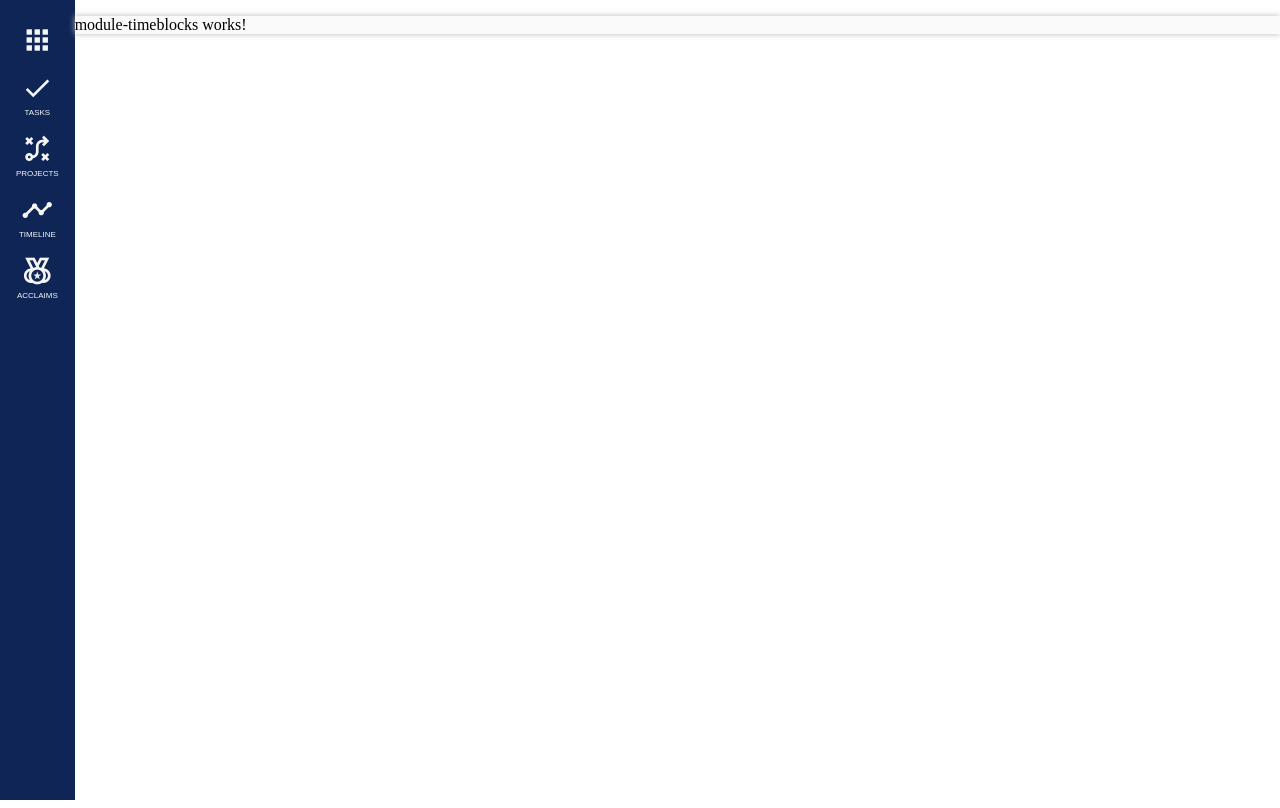
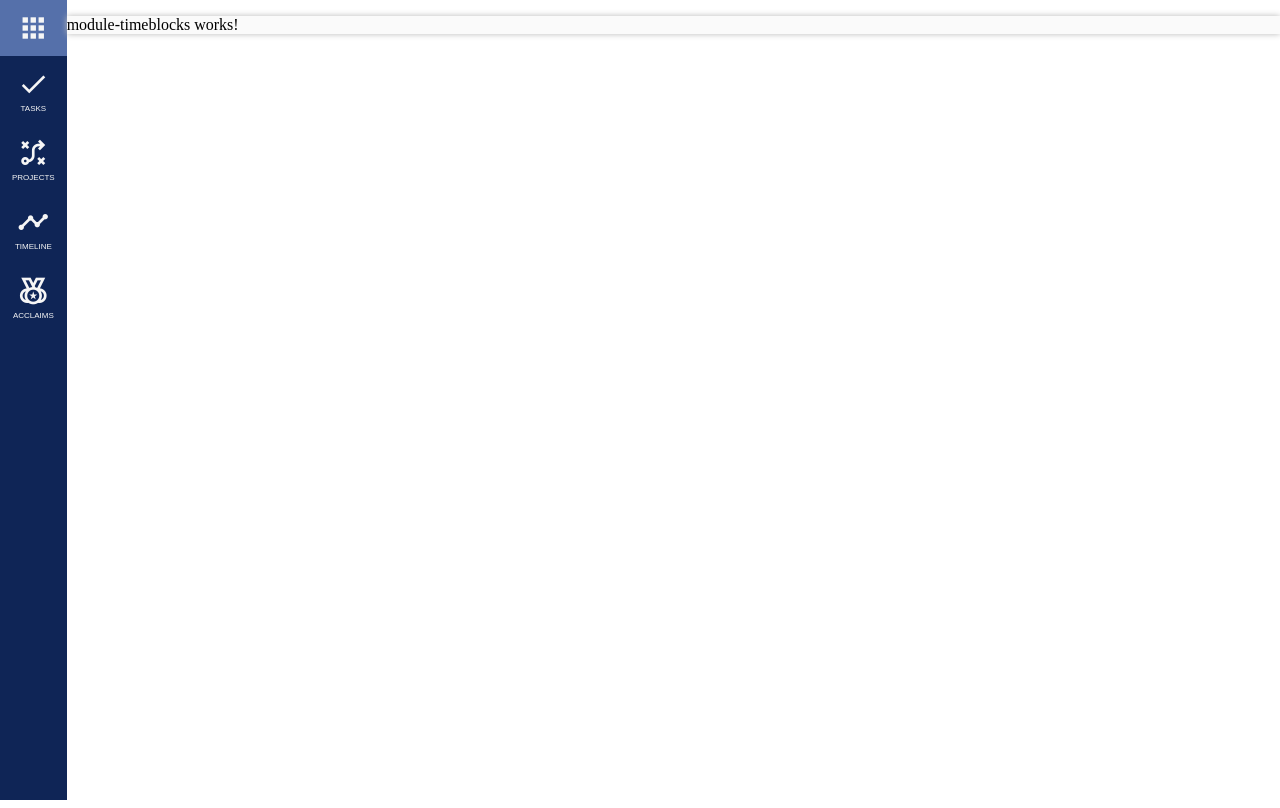
Before and after one commit to echoEscape/accomplishment-tracker, an Angular app: page / in a window 1280 px wide. Built offline with nearby package versions, Linux system fonts and the light colour scheme.

Commit message:
Add CSS for on hover + title

```diff
--- a/src/app/navigation/navigation.component.css
+++ b/src/app/navigation/navigation.component.css
@@ -1,6 +1,5 @@
 nav{
     height: 100vh;
-    padding-top: 0.5rem;
 }
 
 nav>ul{
@@ -15,17 +14,22 @@ nav>ul>li{
     display: grid;
     justify-items: center;
     align-items: center;
-    margin: 1rem;
+    padding: 0.75rem;
 }
 
+.nav-icon, .nav-name{
+    color: var(--color-font-darkBG);
+}
+
+nav>ul>li:hover{
+    background-color: var(--color-main-accent);
+}
 
 .nav-icon{
-    color: var(--color-font-darkBG);
     font-size: var(--size-icon);
 }
 
 .nav-name{
-    color: var(--color-font-darkBG);
     font-family: Arial, Helvetica, sans-serif;
     text-transform: uppercase;
     font-size: var(--size-nav-font);
--- a/src/app/navigation/navigation.component.html
+++ b/src/app/navigation/navigation.component.html
@@ -1,29 +1,29 @@
 <nav>
     <ul>
-        <li>
+        <li title="Apps">
             <span
             class="material-icons nav-icon"
             id="nav-apps">apps</span>
         </li>
-        <li>
+        <li title="Tasks">
             <span
             class="material-icons nav-icon"
             id="nav-tasks">done</span>
             <p class="nav-name">Tasks</p>
         </li>
-        <li>
+        <li title="Projects">
             <span
             class="material-symbols-outlined nav-icon"
             id="nav-project">tactic</span>
             <p class="nav-name">Projects</p>
         </li>
-        <li>
+        <li title="Timeline">
             <span
             class="material-symbols-outlined nav-icon"
             id="nav-timeline">timeline</span>
             <p class="nav-name">Timeline</p>
         </li>
-        <li>
+        <li title="Acclaims">
             <span
             class="material-symbols-outlined nav-icon"
             id="nav-project">social_leaderboard</span>
```
